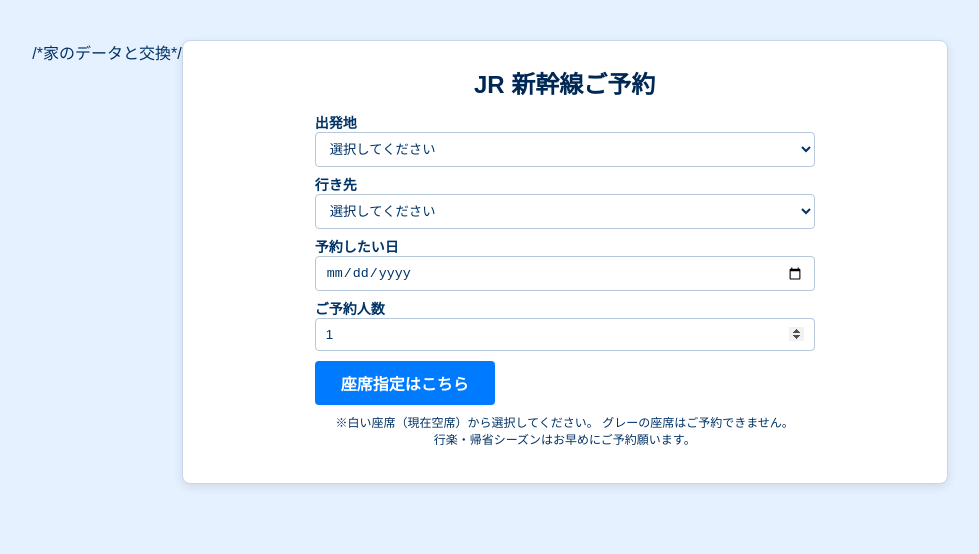
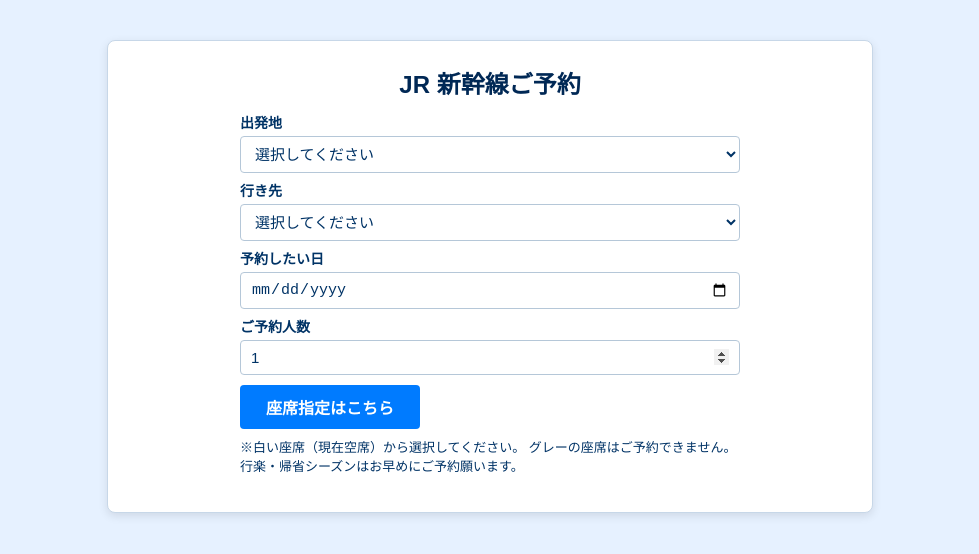
Before and after one commit to a-administrator/public, a plain HTML site: page src/main/resources/templates/index.html in a window 1280 px wide. Shown: the whole page, without its empty margins (150-1129 px from the left). Drawn offline with Linux system fonts and the light colour scheme.

Commit message:
Add files via upload

```diff
--- a/src/main/resources/templates/index.html
+++ b/src/main/resources/templates/index.html
@@ -1,4 +1,4 @@
-<!DOCTYPE html>/*家のデータと交換*/
+<!DOCTYPE html>
 <html xmlns:th="http://www.thymeleaf.org" lang="ja">
 <head>
   <meta charset="UTF-8" />
@@ -44,20 +44,20 @@
       font-size: 14px;
       font-weight: 600;
       color: #003366;
-      margin-bottom: 4px; //タイトル～枠の距離
+      margin-bottom: 4px; /*タイトル～枠の距離*/
       display: block;
     }
 
     select, input[type="date"], input[type="number"] {
       width: 100%;
-      padding: 8px 10px;　//8pxはマス目の縦幅、10pxは入力文字のインデント距離
+      padding: 8px 10px; /*8pxはマス目の縦幅、10pxは入力文字のインデント距離 */
       font-size: 15px;
       color: #003366;
       background: #fff;
       border: 1px solid #b5c7d8;
       border-radius: 4px;
       outline: none;
-box-sizing: border-box;//枠の幅揃える
+box-sizing: border-box; /*枠の幅揃える*/
     }
 
     select:focus, input:focus {
@@ -95,8 +95,7 @@ input[type="number"] {
     }
 
     .note {
-      text-align: center;
-      font-size: 12px;
+      font-size: 13px;
       color: #003366;
       margin-top: 8px;
     }
@@ -114,7 +113,7 @@ input[type="number"] {
   max-width: 100%;
   margin-left: auto;
   margin-right: auto;
-margin-top: 7px;//枠～次のタイトルの距離
+margin-top: 7px; /*枠～次のタイトルの距離*/
 }
 
 .actions {
@@ -122,8 +121,8 @@ margin-top: 7px;//枠～次のタイトルの距離
   max-width: 100%;
   margin-left: auto;
   margin-right: auto;
-margin-top: 10px; //人数入力枠～ボタンの距離
-}//ボタン配置
+margin-top: 10px; /*人数入力枠～ボタンの距離*/
+}/*ボタン配置*/
 
   </style>
 
```
